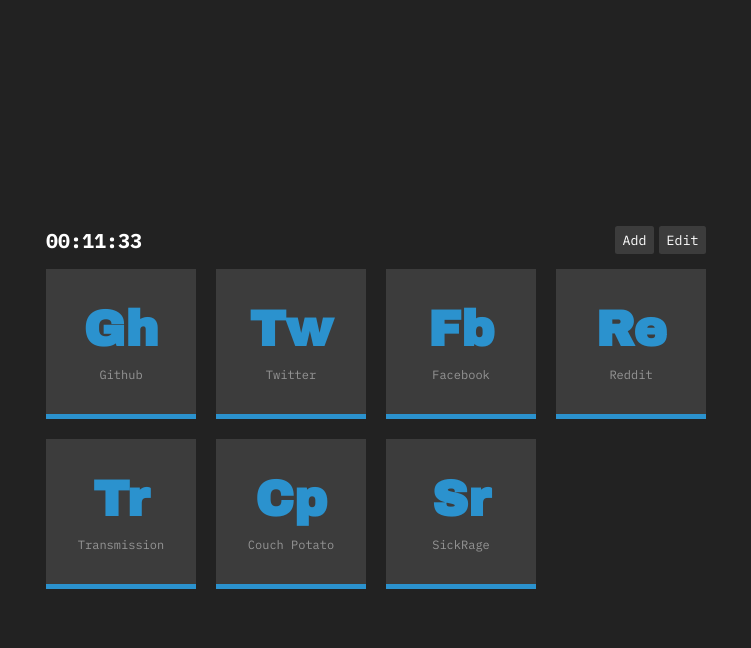
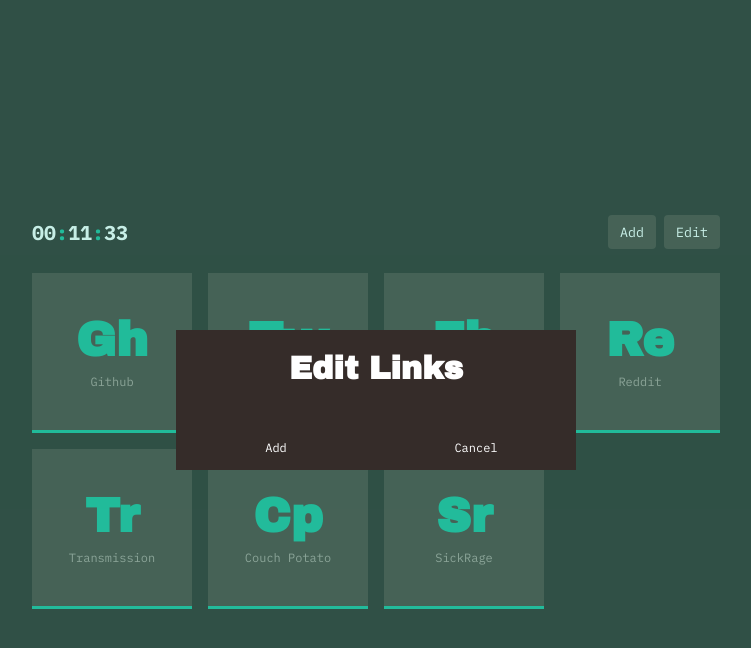
Before and after one commit to deanacus/new-tab-page, a React app: page / in a window 1280 px wide. Both pictures are taken after a click on the button "Edit". Shown: the whole page, without its empty margins (264-1015 px from the left). Built offline with nearby package versions, Linux system fonts and the light colour scheme.

Commit message:
Add ability to add links
Component changes:

* Refactor App.js to class component and move links into state here,
plus use conditional rendering to show Modal
* Update Buttons component to pass through methods to show modals
* Add Modal component
* Add AddLink component
* Add empty EditLinks component
* Update NavBar component to pass methods down to Buttons component
* Add classNames to time segments in Clock component for styling

Styling changes:

* Update base font-size back to browser default and update rem values
accordingly
* Style modal

```diff
--- /dev/null
+++ b/src/js/components/AddLink/index.js
@@ -0,0 +1,72 @@
+import React from 'react';
+
+class AddLink extends React.Component {
+	constructor( props ) {
+		super( props );
+
+		this.state = {
+			id: this.generateLinkID(),
+			abbrev: '',
+			title: '',
+			url: '',
+		};
+
+		this.generateLinkID = this.generateLinkID.bind( this );
+		this.handleChange = this.handleChange.bind( this );
+		this.handleSubmit = this.handleSubmit.bind( this );
+	}
+
+	generateLinkID() {
+		const id = Math.floor( 1000 + Math.random() * 9000 );
+		if ( 1234 !== id ) {
+			return id;
+		}
+		else {
+			this.generateLinkID();
+		}
+	};
+
+	handleChange( event ) {
+		let identifier = event.target.name;
+		let value = event.target.value;
+		this.setState( state => {
+			return { [ identifier ]: value };
+		} );
+	}
+
+	handleSubmit() {
+		event.preventDefault();
+		if ( '' !== this.state.abbrev && '' !== this.state.title && '' !== this.state.url ) {
+			this.props.add( this.state );
+			this.props.close();
+		}
+	}
+
+	render() {
+		return (
+			<div className="link-form">
+				<h1>Add New Link</h1>
+				<form onSubmit={this.handleSubmit}>
+					<label className="form-field">
+						<p>Abbreviation</p>
+						<input type="text" name="abbrev" onChange={this.handleChange} />
+					</label>
+					<label className="form-field">
+						<p>Title</p>
+						<input type="text" name="title" onChange={this.handleChange} />
+					</label>
+					<label className="form-field">
+						<p>URL</p>
+						<input type="url" placeholder="http://" name="url" onChange={this.handleChange} />
+					</label>
+					<div className="controls">
+						<button type="submit">Add</button>
+						<button onClick={this.props.close} type="button">Cancel</button>
+					</div>
+				</form>
+			</div>
+		);
+	}
+}
+
+export default AddLink;
--- a/src/js/components/Buttons/index.js
+++ b/src/js/components/Buttons/index.js
@@ -1,9 +1,9 @@
 import React from 'react';
 
-const Buttons = () => (
+const Buttons = ( props ) => (
 	<div className="buttons">
-		<button type="button" className="add">Add</button>
-		<button type="button" className="edit">Edit</button>
+		<button type="button" className="add" onClick={props.toggleAddLinks}>Add</button>
+		<button type="button" className="edit" onClick={props.toggleEditLinks}>Edit</button>
 	</div>
 );
 
--- a/src/js/components/Clock/index.js
+++ b/src/js/components/Clock/index.js
@@ -26,11 +26,11 @@
 	render() {
 		return (
 			<div className="clock">
-				<div className="hours">{this._addLeadingZero( this.state.date.getHours() ) }</div>
+				<div className="hours time-segment">{this._addLeadingZero( this.state.date.getHours() ) }</div>
 				:
-				<div className="minutes">{this._addLeadingZero( this.state.date.getMinutes() ) }</div>
+				<div className="minutes time-segment">{this._addLeadingZero( this.state.date.getMinutes() ) }</div>
 				:
-				<div className="seconds">{this._addLeadingZero( this.state.date.getSeconds() ) }</div>
+				<div className="seconds time-segment">{this._addLeadingZero( this.state.date.getSeconds() ) }</div>
 			</div>
 		);
 	}
--- /dev/null
+++ b/src/js/components/EditLinks/index.js
@@ -0,0 +1,15 @@
+import React from 'react';
+
+const EditLinks = ( props ) => (
+	<div className="link-form">
+		<h1>Edit Links</h1>
+		<form>
+			<div className="controls">
+				<button type="button">Add</button>
+				<button onClick={props.close} type="button">Cancel</button>
+			</div>
+		</form>
+	</div>
+);
+
+export default EditLinks;
--- /dev/null
+++ b/src/js/components/Modal/index.js
@@ -0,0 +1,12 @@
+import React from 'react';
+import AddLink from '../AddLink';
+import EditLinks from '../EditLinks';
+
+const Modal = ( props ) => (
+	<div className="modal">
+		{'addLink' === props.content && <AddLink close={props.close} add={props.add} />}
+		{'editLinks' === props.content && <EditLinks close={props.close} />}
+	</div>
+);
+
+export default Modal;
--- a/src/js/components/NavBar/index.js
+++ b/src/js/components/NavBar/index.js
@@ -2,10 +2,10 @@
 import Clock from '../Clock';
 import Buttons from '../Buttons';
 
-const NavBar = () => (
+const NavBar = ( props ) => (
 	<nav className="nav-bar">
 		<Clock />
-		<Buttons />
+		<Buttons toggleAddLinks={props.toggleAddLinks} toggleEditLinks={props.toggleEditLinks}/>
 	</nav>
 );
 
--- a/src/js/index.js
+++ b/src/js/index.js
@@ -3,14 +3,62 @@
 import links from './data.js';
 import LinkList from './components/LinkList';
 import NavBar from './components/NavBar';
+import Modal from './components/Modal';
 
-const App = function() {
-	return (
-		<React.Fragment>
-			<NavBar />
-			<LinkList links={links} />
-		</React.Fragment>
-	);
+class App extends React.Component {
+	constructor() {
+		super();
+
+		this.state = {
+			links: links,
+			showModal: false,
+			modal: '',
+		};
+
+		this.showAddForm = this.showAddForm.bind( this );
+		this.showEditForm = this.showEditForm.bind( this );
+		this.closeModal = this.closeModal.bind( this );
+		this.addLink = this.addLink.bind( this );
+	}
+
+	showAddForm() {
+		this.setState( { showModal: true, modal: 'addLink' } );
+	}
+
+	showEditForm() {
+		this.setState( { showModal: true, modal: 'editLinks' } );
+	}
+
+	closeModal() {
+		this.setState( {
+			showModal: false,
+			modal: '',
+		} );
+	}
+
+	addLink( newLink ) {
+		this.setState( state => {
+			const newLinksArray = [
+				...state.links,
+				newLink,
+			];
+			return { links: newLinksArray };
+		} );
+	}
+
+	render() {
+		return (
+			<React.Fragment>
+				<NavBar toggleAddLinks={this.showAddForm} toggleEditLinks={this.showEditForm}/>
+				<LinkList links={this.state.links} />
+				{
+					this.state.showModal &&
+					this.state.modal &&
+					<Modal content={this.state.modal} close={this.closeModal} add={this.addLink} />
+				}
+			</React.Fragment>
+		);
+	}
 };
 
 ReactDOM.render( <App />, document.querySelector( '#app' ) );
--- a/src/styles/style.scss
+++ b/src/styles/style.scss
@@ -1,18 +1,12 @@
-$base: #222;
+$base: #352c29;
 $text: #fff;
 $grey-1: lighten( $base, 10% );
 $grey-2: lighten( $base, 45% );
-$accent: #2b92ce;
-$red: #D6423C;
-$yellow: #F4B924;
-$green: #2BE574;
+$accent: #22bb9a;
+$modal-overlay: rgba( $accent, .25 );
 
 @import url('https://fonts.googleapis.com/css?family=Archivo+Black');
 @import url('https://fonts.googleapis.com/css?family=IBM+Plex+Mono:400,700');
-
-html {
-    font-size: 10px;
-}
 
 body {
     align-items: center;
@@ -28,19 +22,19 @@
 .link-list {
     align-content: center;
     display: grid;
-    grid-auto-rows: 15rem;
-    grid-gap: 2rem;
-    grid-template-columns: repeat( 2, 15rem );
+    grid-auto-rows: 10rem;
+    grid-gap: 1rem;
+    grid-template-columns: repeat( 2, 10rem );
     justify-content: center;
     margin: auto;
 
     @media (min-width: 44rem ) {
-        grid-template-columns: repeat( 4, 15rem );
+        grid-template-columns: repeat( 4, 10rem );
     }
 
     a {
         background: $grey-1;
-        border-bottom: .5rem solid $accent;
+        border-bottom: .2rem solid $accent;
         color: $grey-2;
         display: flex;
         flex-direction: column;
@@ -51,12 +45,12 @@
         h2 {
             color: $accent;
             font-family: 'Archivo Black', sans-serif;
-            font-size: 5rem;
-            margin: 0 0 1rem;
+            font-size: 3rem;
+            margin: 0 0 .5rem;
         }
 
         p {
-            font-size: 1.2em;
+            font-size: .75em;
             margin: 0;
         }
     }
@@ -69,9 +63,14 @@
     margin: 1.5rem 0;
 
     .clock {
+        color: $accent;
         display: flex;
-        font-size: 2rem;
+        font-size: 1.25rem;
         font-weight: bold;
+
+        .time-segment {
+            color: $text;
+        }
     }
 
     button {
@@ -93,3 +92,71 @@
         }
     }
 }
+
+.modal {
+    align-items: center;
+    background: $modal-overlay;
+    display: flex;
+    height: 100vh;
+    justify-content: center;
+    left: 0;
+    position: fixed;
+    top: 0;
+    width: 100vw;
+
+    .link-form {
+        background: $base;
+        max-width: 90%;
+        width: 25rem;
+    }
+
+    h1 {
+        font-family: 'Archivo Black', sans-serif;
+        text-align: center;
+    }
+
+    form {
+        margin: 0;
+
+        .controls {
+            display: flex;
+            padding-top: 1rem;
+        }
+
+        p {
+            font-size: .75rem;
+            margin-bottom: .25rem;
+        }
+
+        label {
+            display: block;
+            margin: 0 2rem 1rem;
+        }
+
+        input {
+            border: 0;
+            border-radius: .125rem;
+            font-size: 1rem;
+            line-height: 1.5rem;
+            padding: .25rem;
+            width: 100%;
+        }
+
+        button {
+            background: $base;
+            border: 0;
+            border-bottom: .2rem solid $base;
+            color: $text;
+            cursor: pointer;
+            font-family: 'IBM Plex Mono', monospace;
+            font-size: .75rem;
+            padding: 1rem 1rem .8rem;
+            width: 50%;
+
+            &:hover {
+                background: $grey-1;
+                border-bottom: .2rem solid $accent;
+            }
+        }
+    }
+}
```
Also changed, not shown: src/js/components/LinkList/index.js (line endings or trailing spaces).
